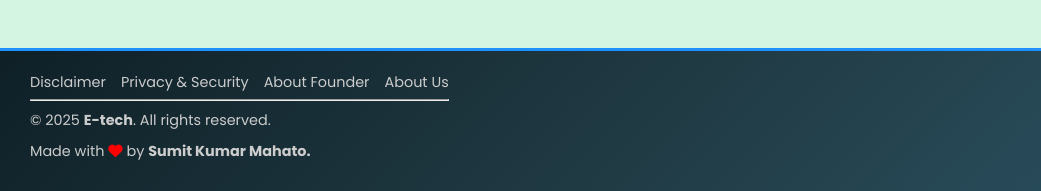
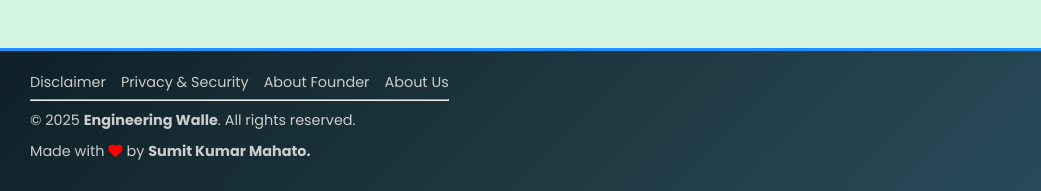
Before and after one commit to Engineering-Walle/01, a plain HTML site: page notes.html in a window 1280 px wide. Shown: the part 1426-1617 px from the top of the page, 0-1041 px from the left. Drawn offline with Linux system fonts and the light colour scheme; a script that the page names is missing.

Commit message:
Update notes.html

```diff
--- a/notes.html
+++ b/notes.html
@@ -155,7 +155,7 @@
       <a href="about-us.html">About Us</a>
     </div>
 <hr>
-    <p>© 2025 <strong>E-tech</strong>. All rights reserved.</p>
+    <p>© 2025 <strong>Engineering Walle</strong>. All rights reserved.</p>
     <p>Made with <i class="fas fa-heart" style="color:red"></i> by <strong>Sumit Kumar Mahato.</strong></p>
   </div>
 
```
